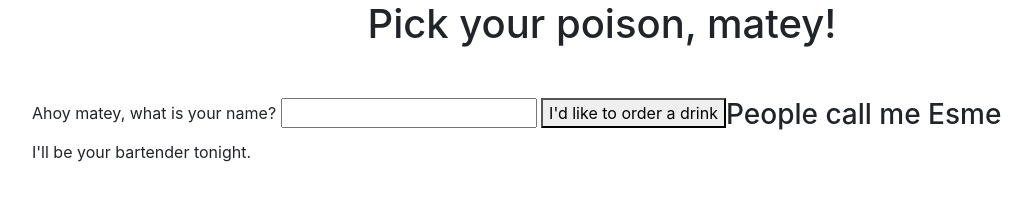
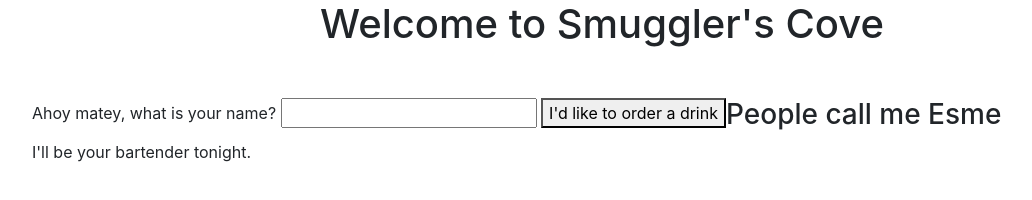
Before and after one commit to patrickford/pirateBartender, a plain HTML site: page index.html in a window 1280 px wide. Shown: the whole page, without its empty margins (38-1070 px from the left). Drawn offline with nearby package versions, Linux system fonts and the light colour scheme.

Commit message:
change h1 for ux

```diff
--- a/index.html
+++ b/index.html
@@ -14,7 +14,7 @@
   <body>
     <header>
       <!--header user will see most-->
-      <h1>Pick your poison, matey!</h1>
+      <h1>Welcome to Smuggler's Cove</h1>
     </header>
     <main id="Questions">
       <div class="container">
```
